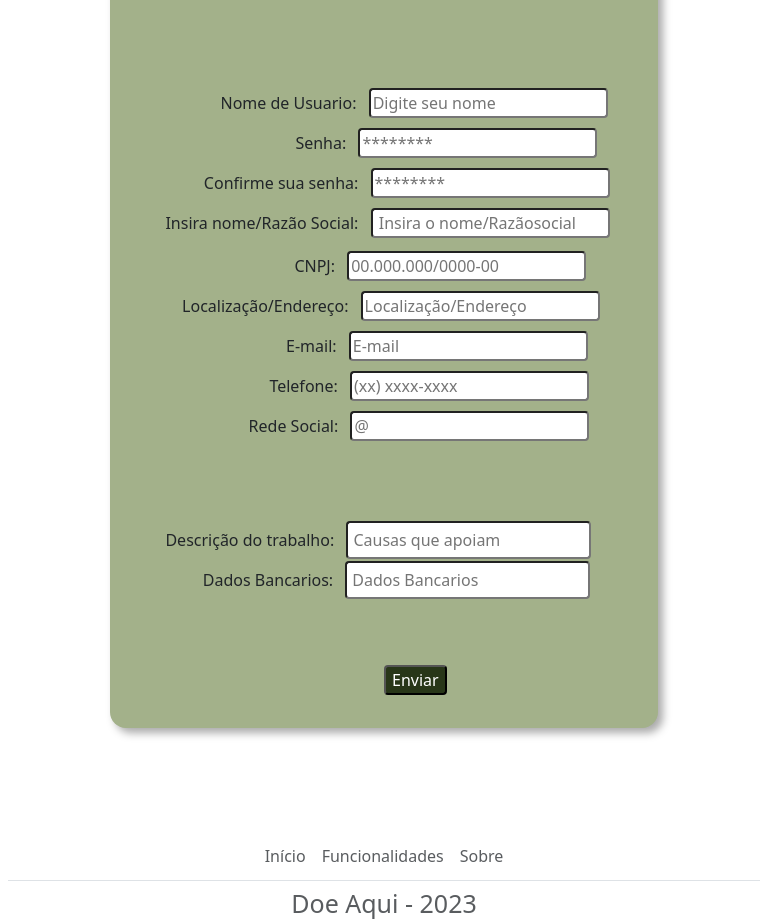
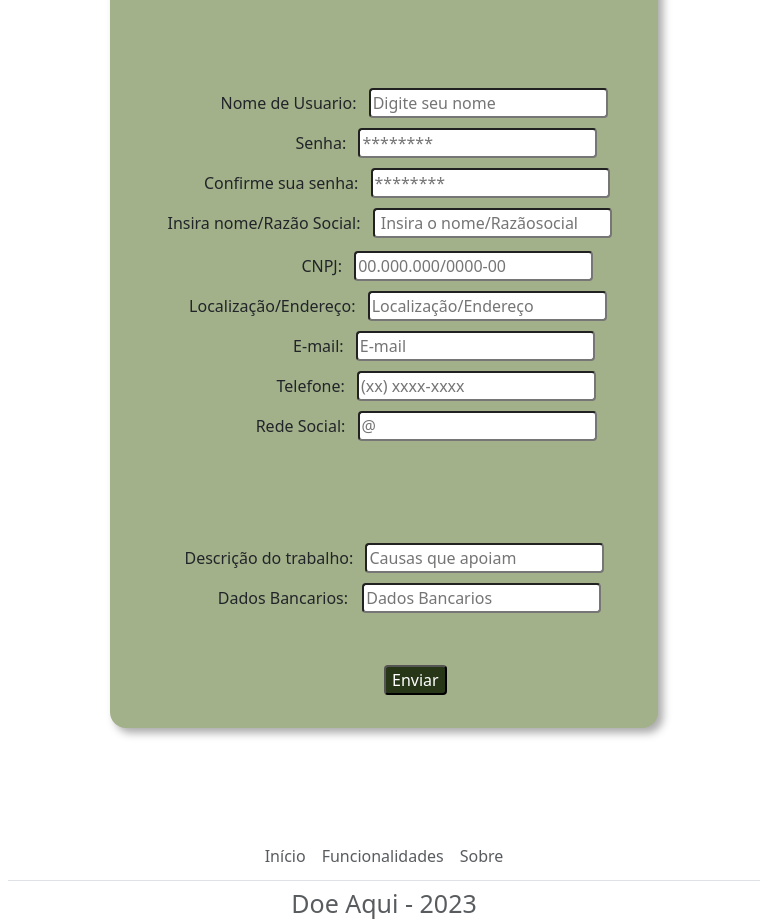
Before and after one commit to ICEI-PUC-Minas-PMV-SI/pmv-si-2023-2-pe1-t2-doeaqui, a plain HTML site: page src/wireframe 7/index.html in a window 768 px wide. Shown: the part 263-1186 px from the top of the page. Drawn offline with nearby package versions, Linux system fonts and the light colour scheme.

Commit message:
tela 7 e 8.final

```diff
--- a/src/wireframe 7/index.html
+++ b/src/wireframe 7/index.html
@@ -38,7 +38,7 @@
                 </div>
 
                 <div class="input-group">
-                <div class="input-box" style=" position: relative; top: 100px;">
+                <div class="input-box" style=" position: relative; top: 100px; flex-direction: column;" >
                     <div class="Username" >
                         <label for="Username">&nbsp;&nbsp;&nbsp;&nbsp;&nbsp;&nbsp;&nbsp;&nbsp;&nbsp;&nbsp;&nbsp;&nbsp;&nbsp;Nome de Usuario:</label>
                         <input type="text" id="Username" name="Username" placeholder="Digite seu nome" style="border-radius: 4px;" >
@@ -54,10 +54,10 @@
                 </div>
                 &nbsp;<div class="column2"style="margin-top: 40px;">
                         <div class="insiranomerazaosocial">
-                        <label for="insiranome/razaosocial">Insira nome/Razão Social:</label>
+                        <label for="insiranome/razaosocial" style="margin-left: -5px;">Insira nome/Razão Social:</label>
                         <input type="text" id="insiranomerazaosocial" name="insiranome/razãosocial" placeholder=" Insira o nome/Razãosocial" style="border-radius: 4px;">
 
-                    </div>
+                        </div>
                     &nbsp;
                     <div class="CNPJ">
                         <label for="CNPJ">&nbsp;&nbsp;&nbsp;&nbsp;&nbsp;&nbsp;&nbsp;&nbsp;&nbsp;&nbsp;&nbsp;&nbsp;&nbsp;&nbsp;&nbsp;&nbsp;&nbsp;&nbsp;&nbsp;&nbsp;&nbsp;&nbsp;&nbsp;&nbsp;&nbsp;&nbsp;&nbsp;&nbsp;&nbsp;&nbsp;&nbsp;CNPJ:</label>
@@ -86,11 +86,11 @@
                 <div id="column3" style="margin-top: 90px;" >
                     &nbsp; <div class="CausasqueapoiaDescriçãodotrabalho">
                         <label for="Causas que apoia/Descrição do trabalho">Descrição do trabalho:</label>
-                        <input type="text" id="CausasqueapoiaDescriçãodotrabalho" name="Causas que apoia/Descrição do trabalho" placeholder="Causas que apoiam" style="padding: 5px;" >
+                        <input type="text" id="CausasqueapoiaDescriçãodotrabalho" name="Causas que apoia/Descrição do trabalho" placeholder="Causas que apoiam"  >
                     </div>
                     <div class="Dados Bancarios">
-                        <label for="Dados Bancarios">&nbsp;&nbsp;&nbsp;&nbsp;&nbsp;&nbsp;&nbsp;&nbsp;&nbsp;Dados Bancarios:</label>
-                        <input type="text" id="DadosBancarios" name="Dados Bancarios" placeholder="Dados Bancarios" style="padding: 5px;" >
+                        <label for="Dados Bancarios">&nbsp;&nbsp;&nbsp;&nbsp;&nbsp;&nbsp;&nbsp;&nbsp;Dados Bancarios:</label>
+                        <input type="text" id="DadosBancarios" name="Dados Bancarios" placeholder="Dados Bancarios" style=" margin-left: 2px;" >
                     </div>
 
                 </div>
--- a/src/wireframe 7/style.css
+++ b/src/wireframe 7/style.css
@@ -187,6 +187,7 @@ footer {
         position: relative;
         top: -50px;
 
+
     }
 
     .column2 {
@@ -218,4 +219,20 @@ footer {
     footer {
         bottom:auto;
     }
+
+    @media screen and (min-width: 768px) {
+     #column3 {
+        position: relative;
+        left: 19px;
+        position: relative;
+        top: -2rem;
+
+     }
+     .column2 {
+        position: relative;
+        left: 7px;
+     }
+
+
+    }
 }
```
Also changed, not shown: src/wireframe 8/index.html (+3 -3 lines).
